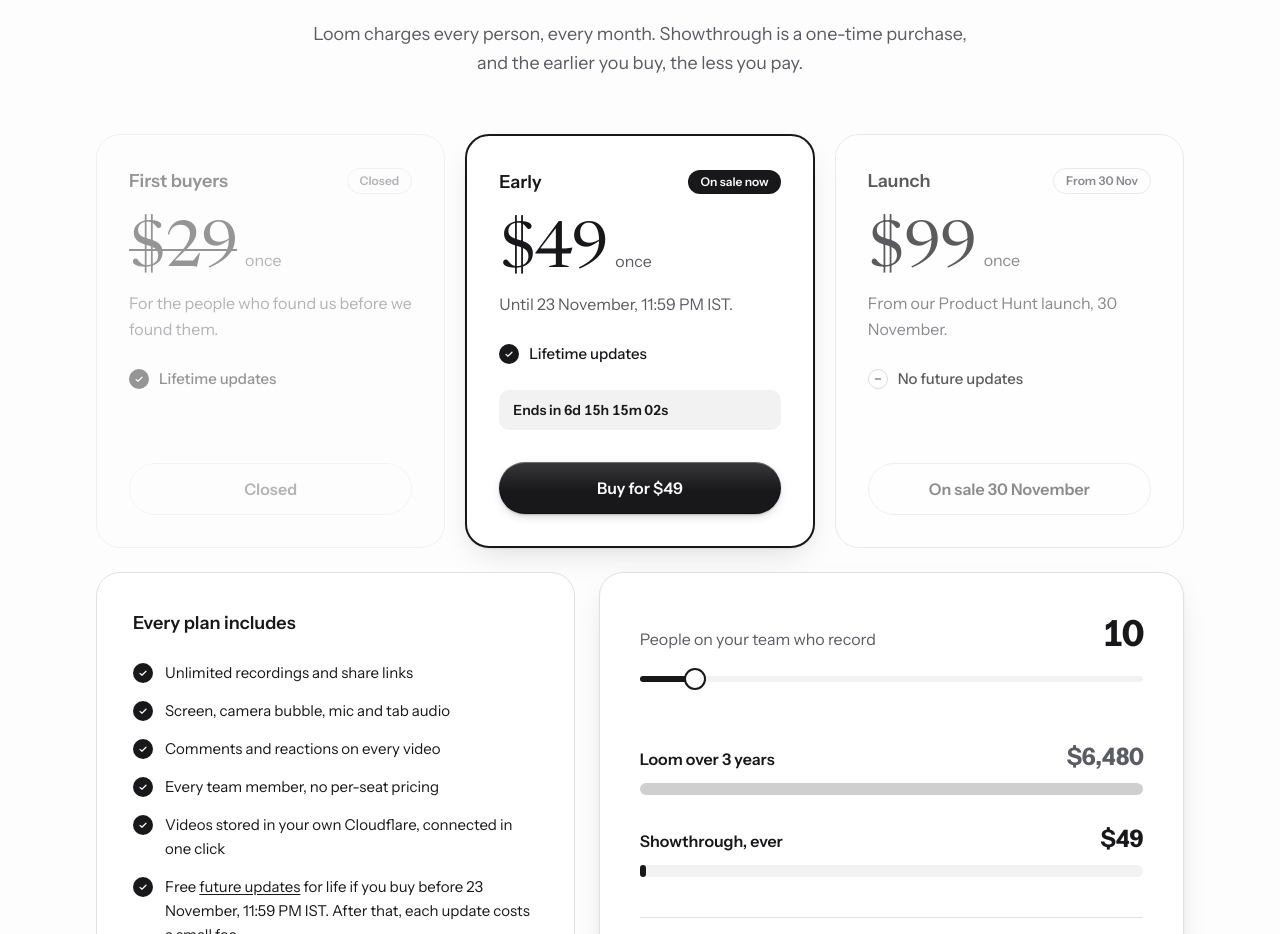
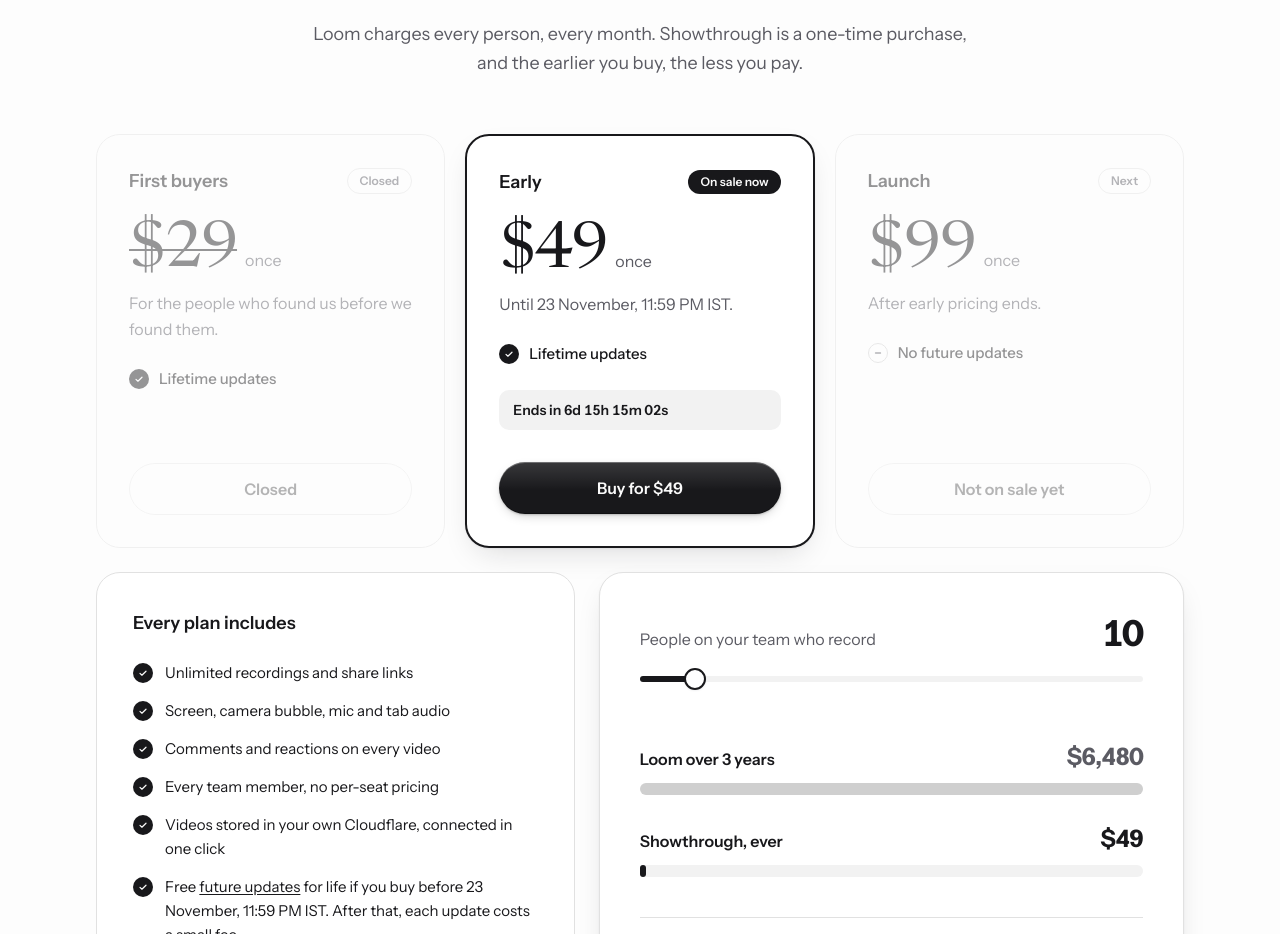
Before and after one commit to Harshrawat27/screen-recorder, a Next.js app: page / in a window 1280 px wide. Shown: the part 3800-4734 px from the top of the page. Built offline with nearby package versions, Linux system fonts and the light colour scheme; no server answers; the database is empty.

Commit message:
fixed pricing

```diff
--- a/components/home-sections.tsx
+++ b/components/home-sections.tsx
@@ -300,7 +300,7 @@ const badge: Record<TierState, string> = {
   open: "On sale now",
   closed: "Closed",
   ended: "Ended",
-  later: `From ${LAUNCH_LABEL.replace(" November", " Nov")}`,
+  later: "Next",
 };
 
 function TierCard({ name, price, updates, note, state }: { name: string; price: number; updates: string; note: string; state: TierState }) {
@@ -312,7 +312,7 @@ function TierCard({ name, price, updates, note, state }: { name: string; price:
       aria-disabled={!open || undefined}
       className={`flex flex-col rounded-[24px] bg-surface p-7 sm:p-8 ${
         open ? "border-2 border-text shadow-pop" : "border border-line"
-      } ${gone ? "pointer-events-none select-none opacity-45" : !open ? "opacity-70" : ""}`}
+      } ${open ? "" : "pointer-events-none select-none opacity-45"}`}
     >
       <div className="flex items-center justify-between gap-3">
         <p className="text-lg font-semibold">{name}</p>
@@ -361,7 +361,7 @@ function TierCard({ name, price, updates, note, state }: { name: string; price:
           </a>
         ) : (
           <span className={buttonClass("secondary", "lg", "w-full cursor-default rounded-full opacity-70")}>
-            {state === "later" ? `On sale ${LAUNCH_LABEL}` : state === "ended" ? "Ended" : "Closed"}
+            {state === "later" ? "Not on sale yet" : state === "ended" ? "Ended" : "Closed"}
           </span>
         )}
       </div>
@@ -480,7 +480,7 @@ const faqs: { q: string; a: React.ReactNode; text?: string }[] = [
   },
   {
     q: "Why are there three prices?",
-    a: `Our first buyers paid $29. Until ${EARLY_ENDS_LABEL} it's $49, and both include every future update, forever. From our Product Hunt launch on ${LAUNCH_LABEL} the price is $99, and that purchase covers the version you buy without future updates. Whatever you buy keeps working.`,
+    a: `Our first buyers paid $29. Until ${EARLY_ENDS_LABEL} it's $49, and both include every future update, forever. After that the price is $99, and that purchase covers the version you buy without future updates. Whatever you buy keeps working.`,
   },
   {
     q: "Is it a subscription?",
--- a/lib/pricing.ts
+++ b/lib/pricing.ts
@@ -26,7 +26,7 @@ export type Tier = {
 export const tiers: Tier[] = [
   { id: "first20", name: "First buyers", price: 29, updates: "Lifetime updates", note: "For the people who found us before we found them." },
   { id: "first100", name: "Early", price: 49, updates: "Lifetime updates", note: `Until ${EARLY_ENDS_LABEL}.` },
-  { id: "launch", name: "Launch", price: 99, updates: "No future updates", note: `From our Product Hunt launch, ${LAUNCH_LABEL}.` },
+  { id: "launch", name: "Launch", price: 99, updates: "No future updates", note: "After early pricing ends." },
 ];
 
 export type TierState = "closed" | "open" | "ended" | "later";
```
